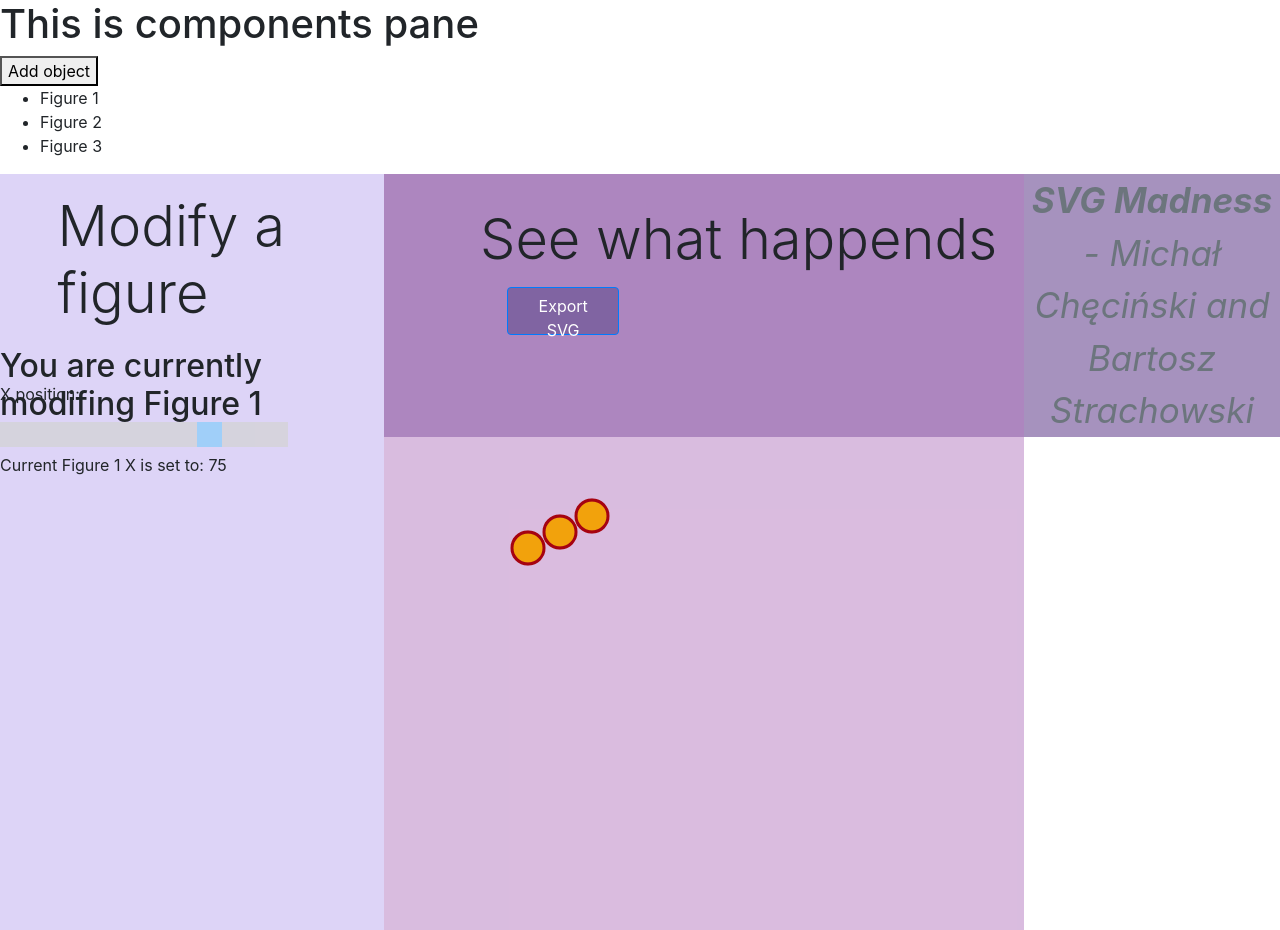
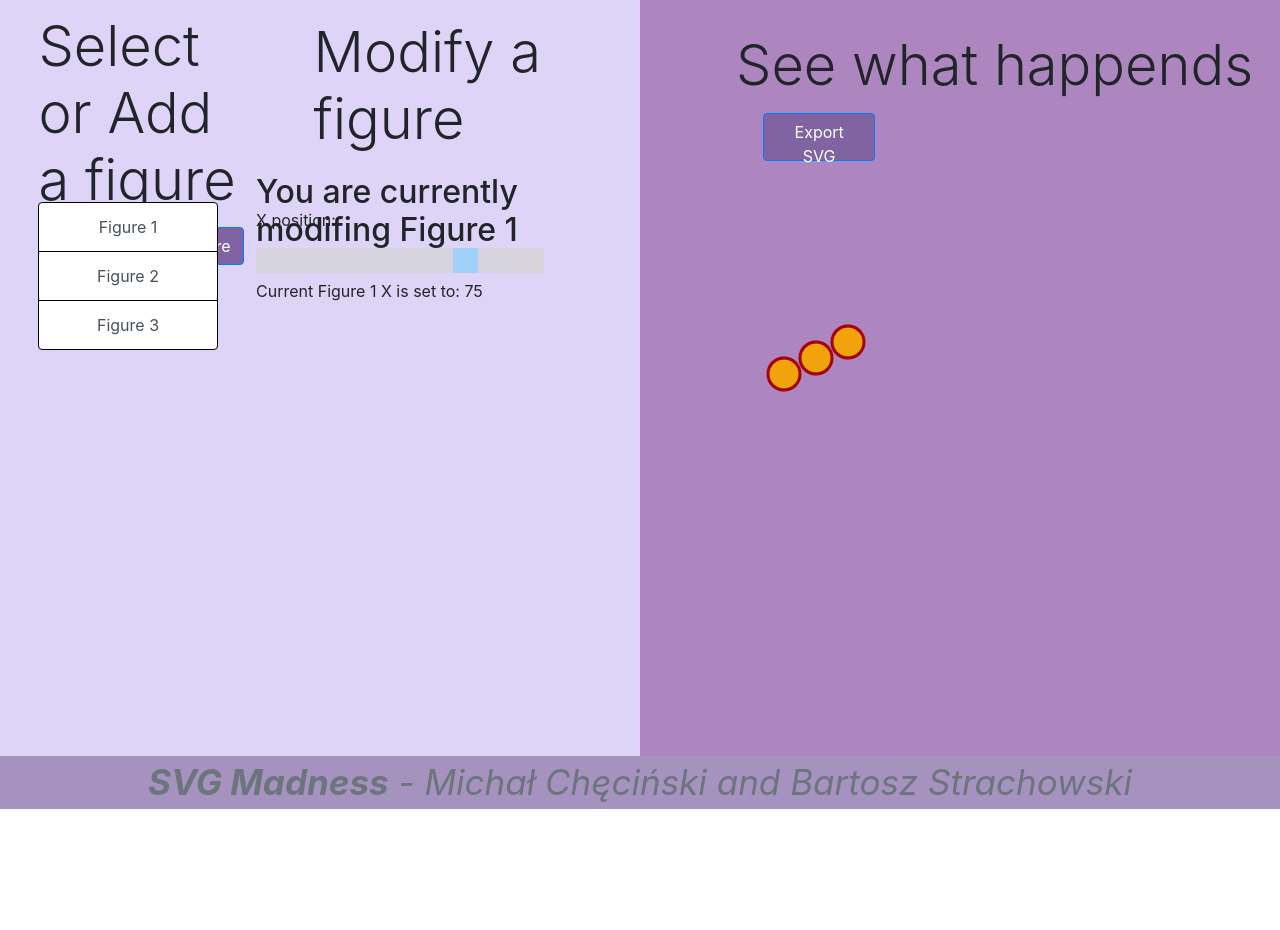
Before and after one commit to strachob/svg-animations, a React (Create React App) app: page / in a window 1280 px wide. After the commit the page ends 809 px from the top, so only its background shows below. Built offline with nearby package versions, Linux system fonts and the light colour scheme.

Commit message:
added bootstrap and font awesome to object pane

```diff
--- a/src/ObjectsPane/ObjectList.js
+++ b/src/ObjectsPane/ObjectList.js
@@ -15,14 +15,14 @@ class ObjectList extends React.Component {
     render() {
         const objectsLis = this.state.objects.map((item, index) => {
             return (
-                <li key={index} onClick={() => this.handleClick(index)} className="List-Object">
+                <li key={index} onClick={() => this.handleClick(index)} className="list-group-item list-group-item-action">
                     {item.name}
                  </li>
            )
        });
 
         return <div>
-            <ul>
+            <ul className="list-group">
                 {objectsLis}
             </ul>
             </div>;
--- a/src/ObjectsPane/ObjectPane.css
+++ b/src/ObjectsPane/ObjectPane.css
@@ -2,7 +2,7 @@
     width: 20%;
     /* left: 0; */
     position: relative;
-    background-color: rgb(221, 212, 247);
+
 }
 
 .object-pane li{
@@ -15,12 +15,9 @@
     margin-left: 15%;
 }
 
-.object-pane-header {
-
-}
-
 .new-obj-btn {
-    margin-left: 2px;
+    margin-left: 35%;
+    margin-bottom: 5%;
     color: rgb(114, 85, 192);
 }
 
--- a/src/ObjectsPane/index.js
+++ b/src/ObjectsPane/index.js
@@ -20,6 +20,7 @@ class ObjectsPane extends React.Component {
     let num = newObjects.length+1;
     newObjects.push({name: "Figure "+ num});
     this.setState({ objects : newObjects});
+    this.props.selectItem(newObjects.length-1);
     event.preventDefault();
   }
 
@@ -28,12 +29,25 @@ class ObjectsPane extends React.Component {
   }
 
     render() {
-      return <div className="Object-Pane Pane">
-        <h1>This is components pane</h1>
-        <button onClick={this.onClickAdd}>Add object</button>
+      return(
+      <div className="object-pane pane">
+        <div className="object-pane-header">
+          <h4 className="display-4 figure-header">Select or Add a figure</h4>
+          <button onClick={this.onClickAdd}
+                  className="btn btn-primary new-obj-btn"
+                  type="button">
+                   <i className="fa fa-plus"></i>
+              Add new figure
+
+          </button>
+        </div>
         <ObjectList objects={this.state.objects} selectItem={this.trasnportObjectToParent} />
       </div>
+      );
     }
   }
 
+
+
+
   export default ObjectsPane;
```
